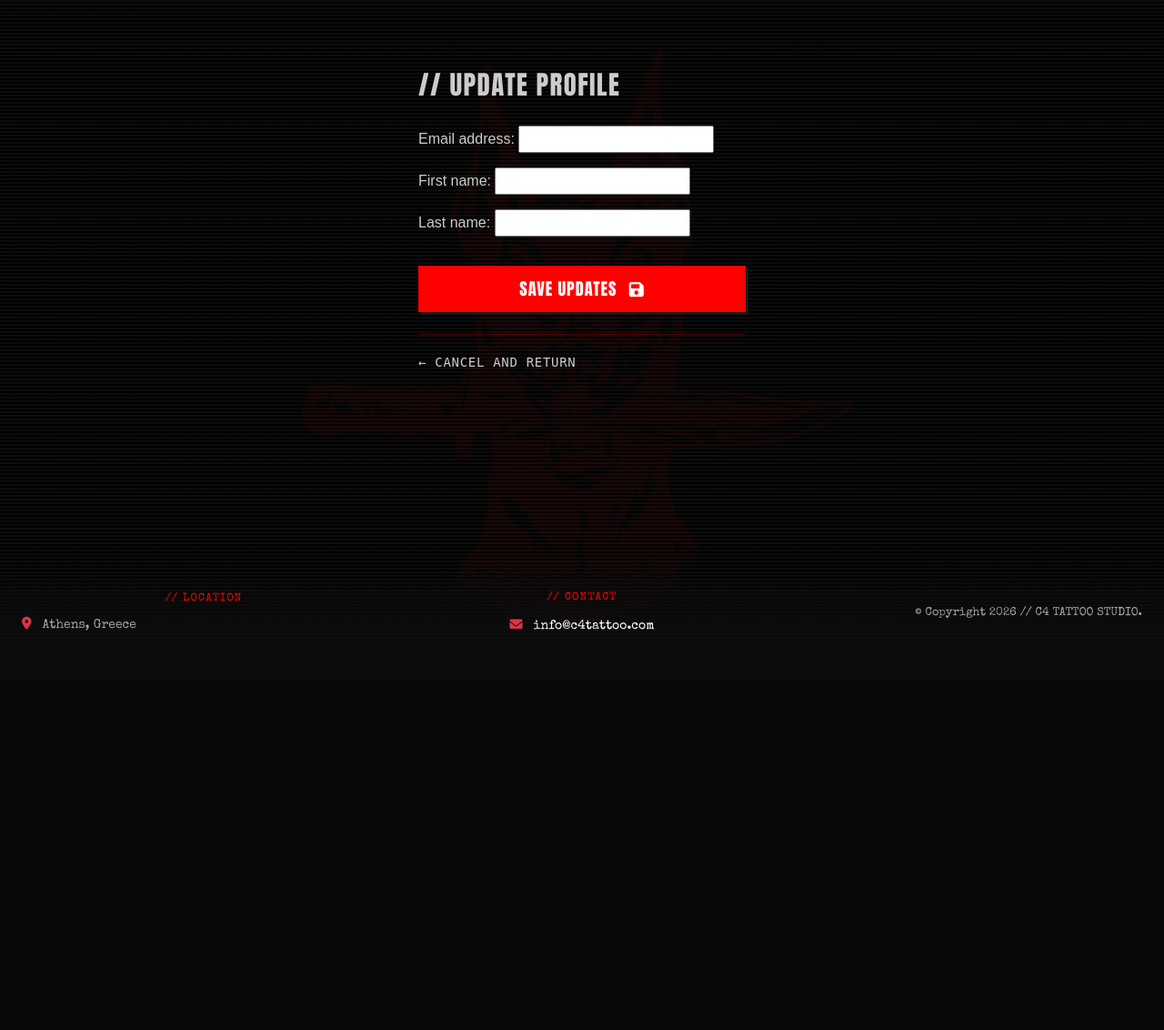
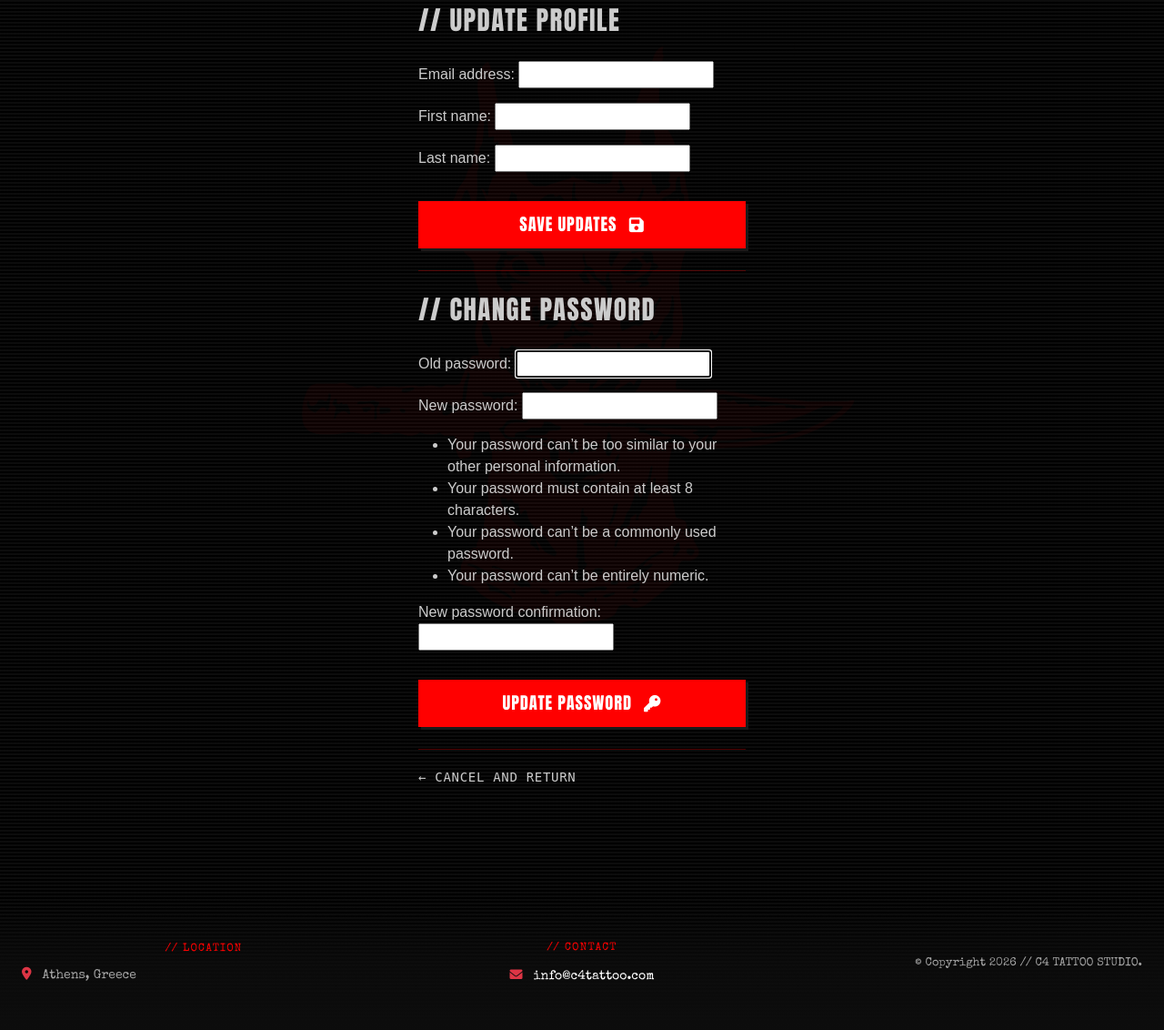
Before and after one commit to aktenas/C4-Eshop, a Django app: page /accounts/profile/update/ in a window 1280 px wide. Shown: the part 72-1204 px from the top of the page at 91% size. Before the commit the page ends 765 px from the top, so only its background shows below. Run offline with Django 4.2, Linux system fonts and the light colour scheme; a user stored in the database is signed in; some libraries are stand-ins or nearby versions.

Commit message:
password change form

```diff
--- a/final/accounts/templates/accounts/update_profile.html
+++ b/final/accounts/templates/accounts/update_profile.html
@@ -9,6 +9,7 @@
 
             <div style="width: 100%; max-width: 360px;">
 
+                <!-- PROFILE INFO -->
                 <div class="mb-4 text-start">
                     <span style="font-family: 'Impact', sans-serif; font-size: 1.8rem; letter-spacing: 0.05em; text-transform: uppercase; color: inherit;">
                         // UPDATE PROFILE
@@ -31,9 +32,32 @@
 
                 <div class="red-accent-line my-4" style="border-bottom-width: 1px !important; margin-bottom: 20px !important; opacity: 0.3;"></div>
 
+                <!-- PASSWORD CHANGE -->
+                <div class="mb-4 text-start">
+                    <span style="font-family: 'Impact', sans-serif; font-size: 1.8rem; letter-spacing: 0.05em; text-transform: uppercase; color: inherit;">
+                        // CHANGE PASSWORD
+                    </span>
+                </div>
+
+                <form method="POST" class="m-0">
+                    {% csrf_token %}
+
+                    <div class="django-form-engine text-start">
+                        {{ password_form.as_p }}
+                    </div>
+
+                    <div class="pt-3">
+                        <button type="submit" class="btn-red w-100 text-uppercase fw-bold" style="margin: 0 !important; font-size: 0.9rem; letter-spacing: 0.05em; padding: 12px !important;">
+                            Update Password <i class="fa-solid fa-key ms-2"></i>
+                        </button>
+                    </div>
+                </form>
+
+                <div class="red-accent-line my-4" style="border-bottom-width: 1px !important; margin-bottom: 20px !important; opacity: 0.3;"></div>
+
+                <!-- CANCEL AND RETURN LINK -->
                 <div class="text-start small">
                     <a href="{% url 'accounts:dashboard' %}" class="text-decoration-none" style="font-family: monospace; letter-spacing: 0.05em; color: inherit;">
-
                         ← CANCEL AND RETURN
                     </a>
                 </div>
--- a/final/accounts/views.py
+++ b/final/accounts/views.py
@@ -1,8 +1,10 @@
 import json
 from django.shortcuts import render, redirect
-from django.contrib.auth import login
+from django.contrib.auth import login, update_session_auth_hash
 from django.contrib.auth.decorators import login_required
 from django.contrib.auth.views import LoginView, LogoutView
+from django.contrib.auth.forms import PasswordChangeForm
+from django.contrib import messages
 from .forms import UserRegistrationForm, UserProfileForm
 from home.models import Booking, Review as HomeReview
 from django.db.models import Q
@@ -76,13 +78,36 @@ class CustomLogoutView(LogoutView):
 @login_required
 def update_profile(request):
     if request.method == 'POST':
-        form = UserProfileForm(request.POST, instance=request.user)
-        if form.is_valid():
-            form.save()
-            return redirect('accounts:dashboard')
+        profile_form = UserProfileForm(request.POST, instance=request.user)
+        password_form = PasswordChangeForm(user=request.user, data=request.POST)
+
+        # determine if the user is submitting a password change or a profile info update
+        if 'old_password' in request.POST:
+            # User submitted the password change form
+            if password_form.is_valid():
+                user = password_form.save()
+                # updates the session so the user doesnt get logged out
+                update_session_auth_hash(request, user)
+                messages.success(request, "Your password was successfully updated!")
+                return redirect('accounts:dashboard')
+            else:
+                messages.error(request, "Please correct the errors in the password form.")
+        else:
+            # User submitted the normal profile info form
+            if profile_form.is_valid():
+                profile_form.save()
+                messages.success(request, "Your profile info was successfully updated!")
+                return redirect('accounts:dashboard')
     else:
-        form = UserProfileForm(instance=request.user)
-    return render(request, 'accounts/update_profile.html', {'form': form})
+        # initialize forms when the user loads the page
+        profile_form = UserProfileForm(instance=request.user)
+        password_form = PasswordChangeForm(user=request.user)
+
+    context = {
+        'form': profile_form,
+        'password_form': password_form,
+    }
+    return render(request, 'accounts/update_profile.html', context)
 
 @login_required
 def dashboard(request):
```
Also changed, not shown: final/db.sqlite3.
